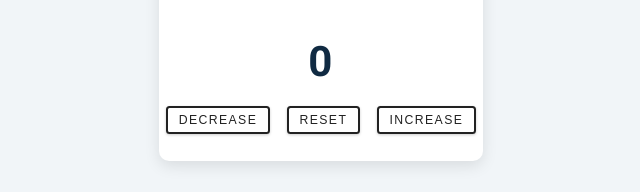
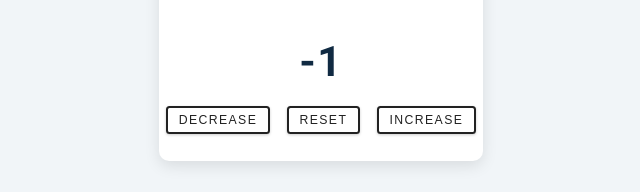
Before and after one commit to cbld23/counter, a website built with Vite: page counter/index.html in a window 1280 px wide. Both pictures are taken after a click on the button "DECREASE". Shown: the part 232-424 px from the top of the page, 319-959 px from the left. Built offline with nearby package versions, Linux system fonts and the light colour scheme.

Commit message:
Corregir archivo main.js

```diff
--- a/counter/index.html
+++ b/counter/index.html
@@ -17,6 +17,6 @@
         <button class="btn" id="aumentar">Increase</button>
       </div>
     </div>
-    <script type="module" src="/main.js"></script>
+    <script type="module" src="main.js"></script>
   </body>
 </html>
--- a/counter/main.js
+++ b/counter/main.js
@@ -0,0 +1,23 @@
+document.addEventListener("DOMContentLoaded", function () {
+    const contadorElement = document.getElementById("contador");
+    const aumentarButton = document.getElementById("aumentar");
+    const disminuirButton = document.getElementById("decrecer");
+    const reiniciarButton = document.getElementById("resetear");
+
+    let contador = 0;
+
+    aumentarButton.addEventListener("click", function () {
+        contador++;
+        contadorElement.textContent = contador;
+    });
+
+    disminuirButton.addEventListener("click", function () {
+        contador--;
+        contadorElement.textContent = contador;
+    });
+
+    reiniciarButton.addEventListener("click", function () {
+        contador = 0;
+        contadorElement.textContent = contador;
+    });
+});
```
